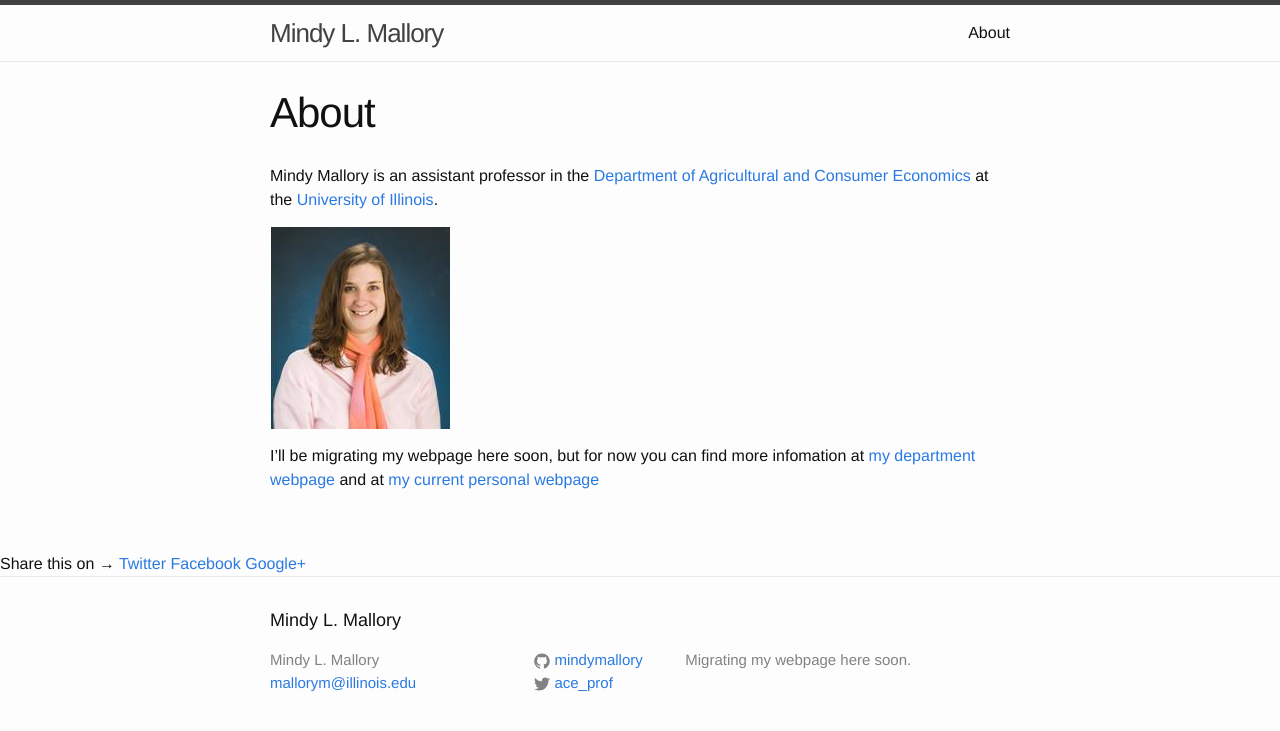
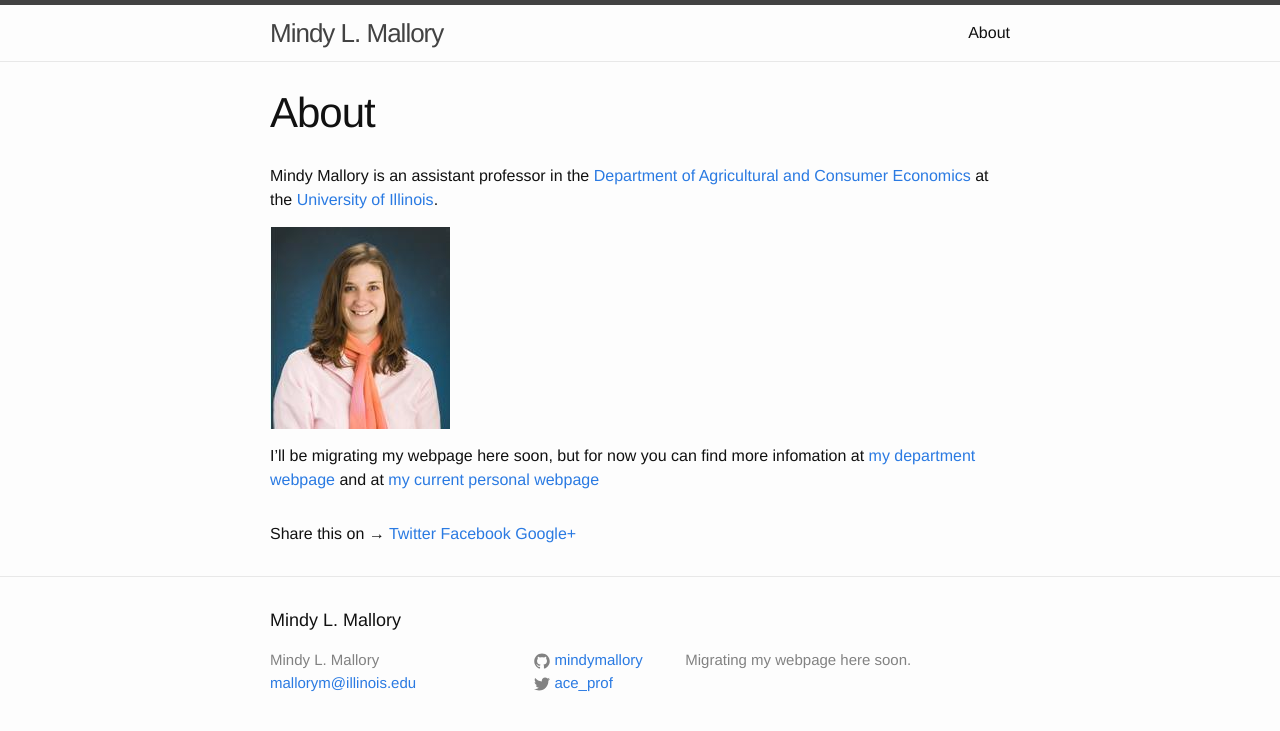
Before and after one commit to mindymallory/mindymallory.github.io, a Jekyll site: the page built from about.md, in a window 1280 px wide. Shown: the top 731 px of the page. Built offline with Jekyll 4.4.1, drawn with Linux system fonts in a browser that asks for light colours; Markdown is read by kramdown in place of the engine named in the settings.

Commit message:
Update default.html

```diff
--- a/_layouts/default.html
+++ b/_layouts/default.html
@@ -11,10 +11,11 @@
     <div class="page-content">
       <div class="wrapper">
         {{ content }}
+         {% include share-page.html %}
       </div>
     </div>
 
-     {% include share-page.html %}
+
      {% include comments.html %}
  {% include footer.html %}
 
```
